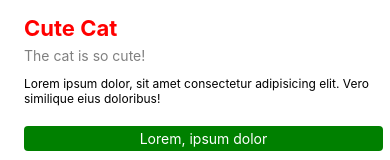
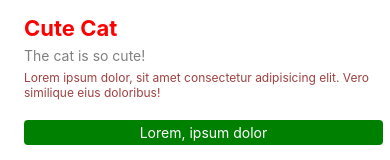
Before and after one commit to imfarhat/React-Native--01, a React Native app: screen / in a window 390 px wide. Shown: the part 512-672 px from the top of the page. Built offline with nearby package versions, Linux system fonts and the light colour scheme.

Commit message:
descreased margin in the ui

```diff
--- a/components/FancyCards.tsx
+++ b/components/FancyCards.tsx
@@ -74,10 +74,11 @@ const styles = StyleSheet.create({
   },
   cardDescription: {
     fontSize: 12,
-    marginTop: 6,
+    marginTop: 0,
     marginBottom: 12,
     flexShrink: 1,
-    color: '',
+    color: 'maroon',
+    opacity: 0.75,
   },
   cardFooter: {
     backgroundColor: 'green',
```
